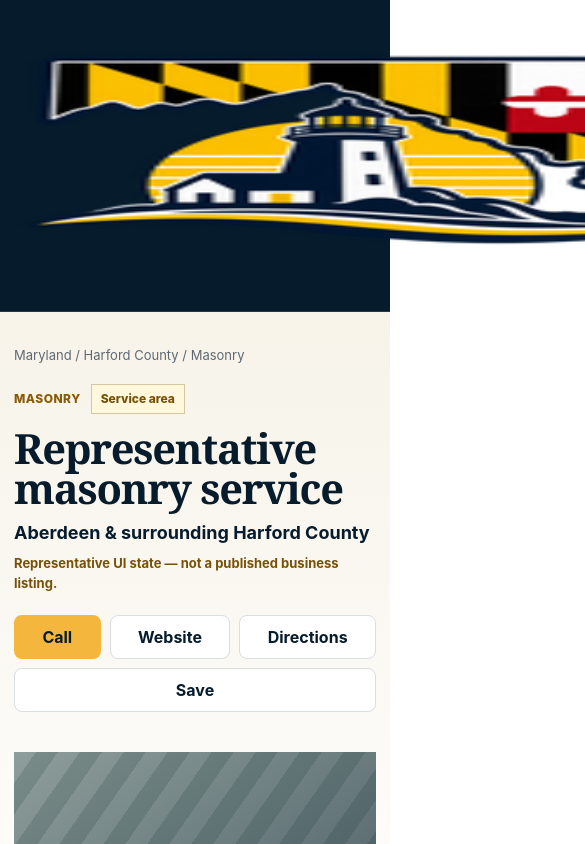
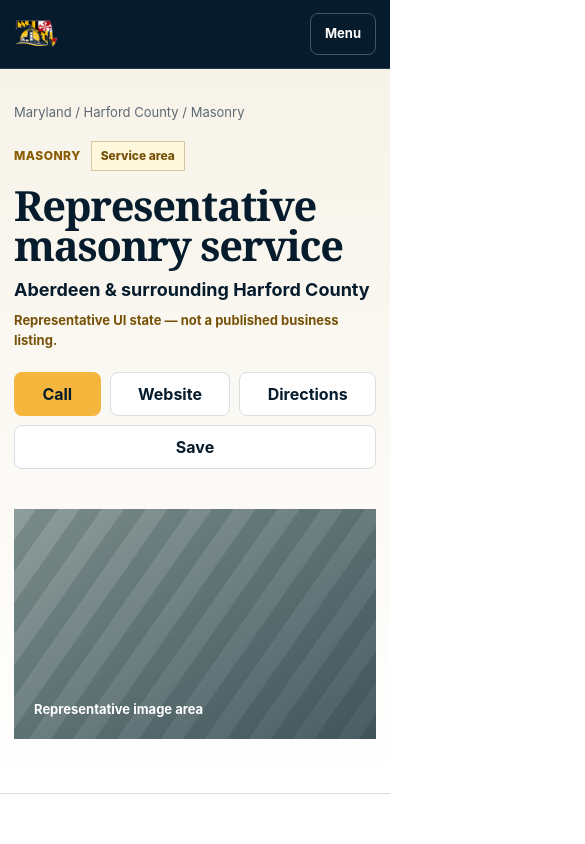
Before and after one commit to justinwallis/maryland-local-guide, a Next.js app: page /listing/service-area-preview in a window 390 px wide. Shown: the top 844 px of the page, 585 px wide, since content can reach past the window. Built offline with nearby package versions, Linux system fonts and the light colour scheme.

Commit message:
brand: fit canonical logo and polish disabled controls

```diff
--- a/app/globals.css
+++ b/app/globals.css
@@ -59,7 +59,7 @@
 }
 
 .nav-shell {
-  min-height: 78px;
+  min-height: 84px;
   display: grid;
   grid-template-columns: auto 1fr auto;
   gap: 28px;
@@ -69,40 +69,22 @@
 .brand {
   display: inline-flex;
   align-items: center;
-  gap: 10px;
   min-width: max-content;
 }
 
-.brand-mark {
-  display: grid;
-  place-items: center;
-  width: 38px;
-  height: 38px;
-  border: 1px solid rgba(244,182,61,.8);
-  background: var(--gold);
-  color: var(--navy);
-  font-weight: 800;
-  letter-spacing: -.04em;
-}
-
-.brand strong,
-.brand em {
+.brand-picture {
   display: block;
-  line-height: 1.05;
-}
-
-.brand strong {
-  font-family: Georgia, "Times New Roman", serif;
-  font-size: 18px;
-}
-
-.brand em {
-  margin-top: 3px;
-  color: rgba(255,255,255,.72);
-  font-size: 12px;
-  font-style: normal;
-  letter-spacing: .08em;
-  text-transform: uppercase;
+  line-height: 0;
+}
+
+.brand-logo {
+  display: block;
+  width: 228px;
+  height: auto;
+}
+
+.brand-picture-footer .brand-logo {
+  width: 250px;
 }
 
 .desktop-nav {
@@ -186,6 +168,12 @@
 .button-light {
   background: white;
   color: var(--navy);
+}
+
+.button:disabled,
+.button[aria-disabled="true"] {
+  opacity: .55;
+  cursor: not-allowed;
 }
 
 .hero {
@@ -593,13 +581,12 @@
     min-height: 68px;
   }
 
-  .brand strong {
-    font-size: 16px;
-  }
-
-  .brand-mark {
-    width: 34px;
-    height: 34px;
+  .site-header .brand-logo {
+    width: 44px;
+  }
+
+  .brand-picture-footer .brand-logo {
+    width: min(250px, 100%);
   }
 
   .hero-grid {
```
